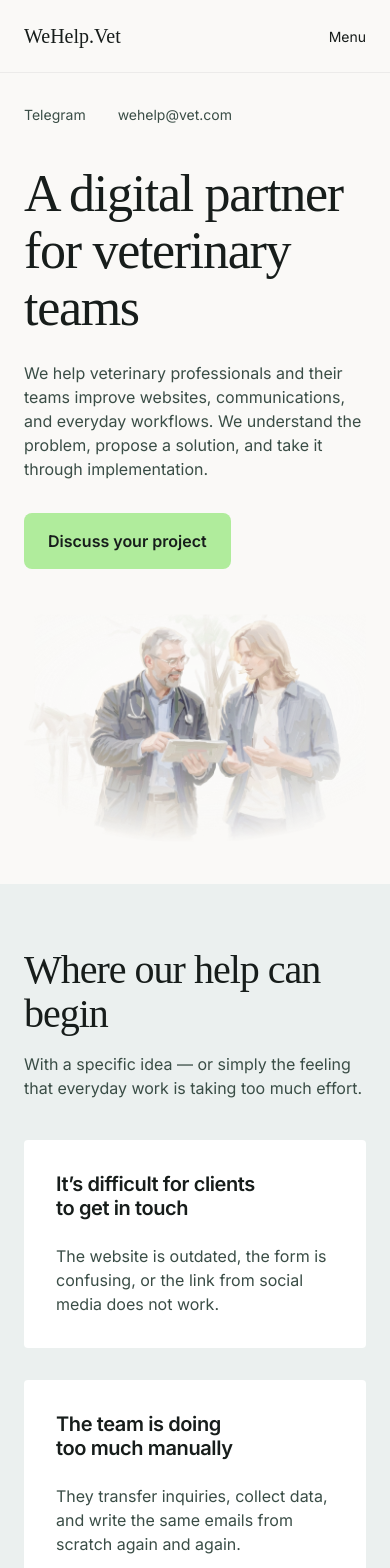
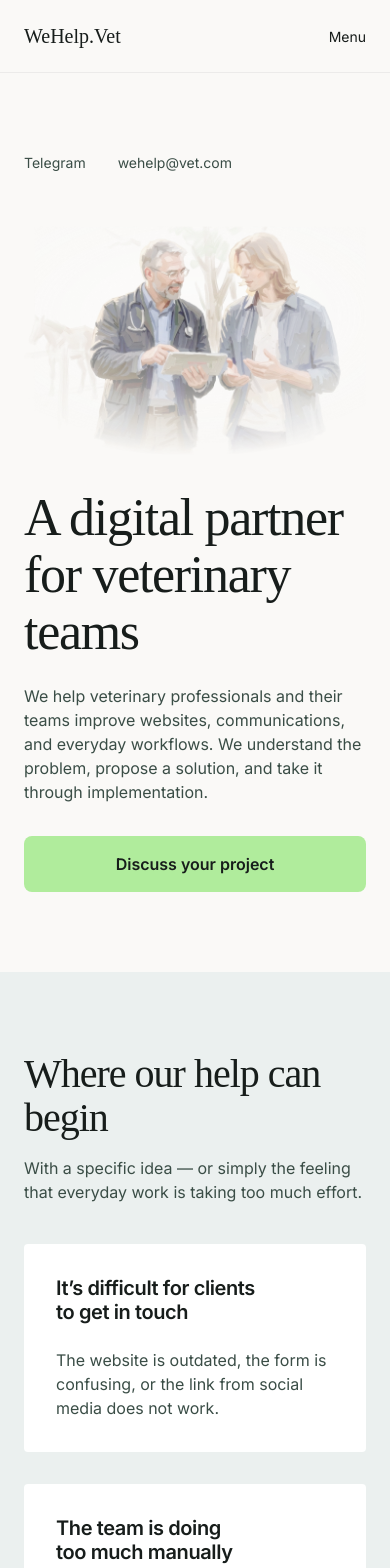
Before and after one commit to tytkatya-blip/wehelp.vet, a React (Vite) app: page / in a window 390 px wide. Shown: the top 1568 px of the page. Built offline with nearby package versions, Linux system fonts and the light colour scheme; a web font is replaced by a local one.

Commit message:
Update mobile section spacing and hero layout

```diff
--- a/src/styles/page.css
+++ b/src/styles/page.css
@@ -194,15 +194,17 @@ img { display: block; max-width: 100%; }
   .menu-toggle { transition: transform var(--motion-header-duration) var(--motion-ease); order: 1; display: block; padding: var(--space-12) 0; border: 0; background: transparent; color: var(--text-primary); font-size: var(--size-ui); }
   .navigation { order: 3; display: none; width: 100%; padding-bottom: var(--space-16); justify-content: space-between; gap: var(--space-16); }
   .navigation.is-open { display: flex; }
-  .hero-inner { display: flex; flex-direction: column; padding-block: var(--space-32) var(--space-40); min-height: 0; }
+  .hero-inner { display: flex; flex-direction: column; padding-block: var(--space-80); min-height: 0; }
   .hero-contacts { margin-bottom: var(--space-40); }
-  .hero-copy { pointer-events: auto; }
+  .hero-contacts { order: 0; }
+  .hero-image { order: 1; }
+  .hero-copy { order: 2; pointer-events: auto; }
   .hero h1 { max-width: 630px; }
   .desktop-break { display: none; }
   .hero-copy p { max-width: 560px; margin-top: var(--space-24); }
-  .hero-copy .button { margin-top: var(--space-32); }
-  .hero-image { position: static; width: min(100%, 520px); align-self: center; margin-top: var(--space-32); }
-  .help-section, .services-section, .case-section, .insight-section, .process-section, .contact-section { padding-block: var(--space-64); }
+  .hero-copy .button { width: 100%; margin-top: var(--space-32); }
+  .hero-image { position: static; width: min(100%, 520px); align-self: center; margin-top: 0; margin-bottom: var(--space-32); }
+  .help-section, .services-section, .case-section, .insight-section, .process-section, .contact-section { padding-block: var(--space-80); }
   .three-grid, .split-grid, .contact-grid { grid-template-columns: 1fr; gap: var(--space-32); }
   .section-intro--center { text-align: left; }
   .section-intro--center .intro-body { margin-inline: 0; }
@@ -216,7 +218,7 @@ img { display: block; max-width: 100%; }
   .case-grid .intro-body { margin-top: var(--space-24); }
   .process-card { min-height: 0; }
   .step-number { margin-bottom: var(--space-24); }
-  .faq-section { padding-block: var(--space-64) var(--space-40); }
+  .faq-section { padding-block: var(--space-80); }
   .faq-list { margin-top: var(--space-40); }
   .faq-image { margin-top: var(--space-40); }
   .contact-copy { padding-top: 0; }
--- a/src/styles/tokens.css
+++ b/src/styles/tokens.css
@@ -36,6 +36,7 @@
   --space-32: 32px;
   --space-40: 40px;
   --space-64: 64px;
+  --space-80: 80px;
   --space-112: 112px;
   --space-132: 132px;
   --container-max: 1280px;
```
